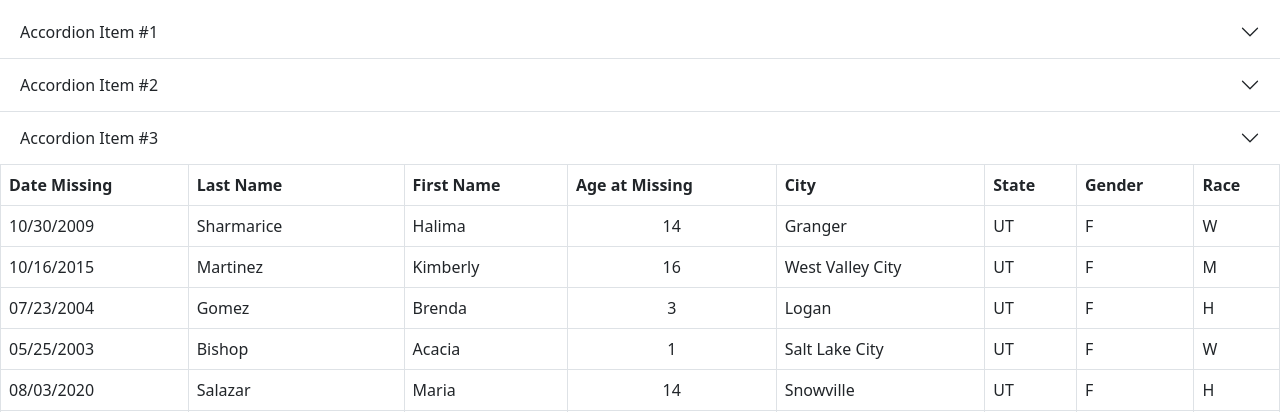
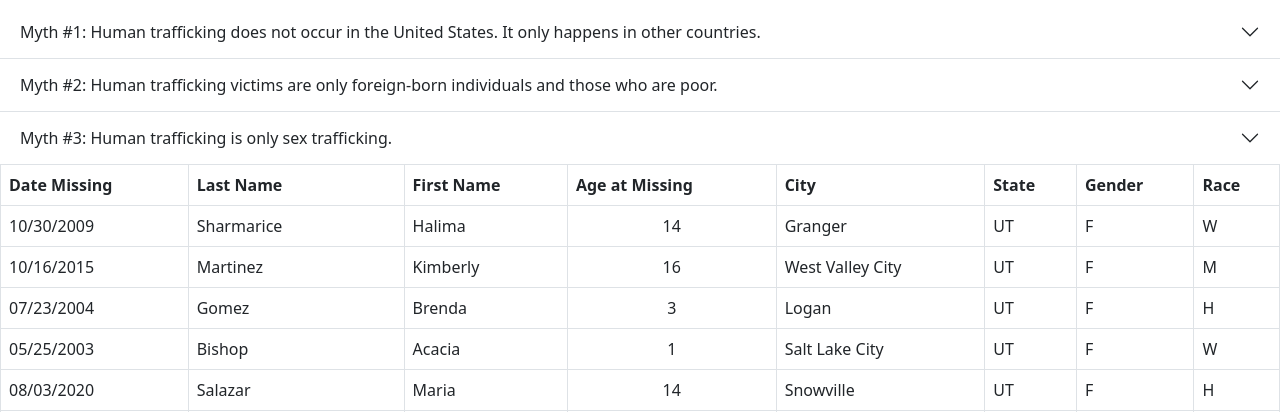
Before and after one commit to reedstew/IS303-Team9, a Django app: page / in a window 1280 px wide. Shown: the part 417-829 px from the top of the page. Run offline with Django 4.2, Linux system fonts and the light colour scheme.

Commit message:
added items to accordion

```diff
--- a/traffickingproject/templates/traffickingapp/index.html
+++ b/traffickingproject/templates/traffickingapp/index.html
@@ -37,31 +37,30 @@
       <div class="accordion-item">
         <h2 class="accordion-header" id="flush-headingOne">
           <button class="accordion-button collapsed" type="button" data-bs-toggle="collapse" data-bs-target="#flush-collapseOne" aria-expanded="false" aria-controls="flush-collapseOne">
-            Accordion Item #1
-          </button>
+            Myth #1: Human trafficking does not occur in the United States. It only happens in other countries.          </button>
         </h2>
         <div id="flush-collapseOne" class="accordion-collapse collapse" aria-labelledby="flush-headingOne" data-bs-parent="#accordionFlushExample">
-          <div class="accordion-body">Placeholder content for this accordion, which is intended to demonstrate the <code>.accordion-flush</code> class. This is the first item's accordion body.</div>
+          <div class="accordion-body">Fact: Human trafficking exists in every country, including the United States. It exists nationwide–in cities, suburbs, and rural towns–and probably in your own community. <code>.accordion-flush</code> class. This is the first item's accordion body.</div>
         </div>
       </div>
       <div class="accordion-item">
         <h2 class="accordion-header" id="flush-headingTwo">
           <button class="accordion-button collapsed" type="button" data-bs-toggle="collapse" data-bs-target="#flush-collapseTwo" aria-expanded="false" aria-controls="flush-collapseTwo">
-            Accordion Item #2
+            Myth #2: Human trafficking victims are only foreign-born individuals and those who are poor.
           </button>
         </h2>
         <div id="flush-collapseTwo" class="accordion-collapse collapse" aria-labelledby="flush-headingTwo" data-bs-parent="#accordionFlushExample">
-          <div class="accordion-body">Placeholder content for this accordion, which is intended to demonstrate the <code>.accordion-flush</code> class. This is the second item's accordion body. Let's imagine this being filled with some actual content.</div>
+          <div class="accordion-body">Fact: Human trafficking victims can be any age, race, gender, or nationality: young children, teenagers, women, men, runaways, United States citizens, and foreign-born individuals.  <code>.accordion-flush</code> class. This is the second item's accordion body. Let's imagine this being filled with some actual content.</div>
         </div>
       </div>
       <div class="accordion-item">
         <h2 class="accordion-header" id="flush-headingThree">
           <button class="accordion-button collapsed" type="button" data-bs-toggle="collapse" data-bs-target="#flush-collapseThree" aria-expanded="false" aria-controls="flush-collapseThree">
-            Accordion Item #3
+            Myth #3: Human trafficking is only sex trafficking.
           </button>
         </h2>
         <div id="flush-collapseThree" class="accordion-collapse collapse" aria-labelledby="flush-headingThree" data-bs-parent="#accordionFlushExample">
-          <div class="accordion-body">Placeholder content for this accordion, which is intended to demonstrate the <code>.accordion-flush</code> class. This is the third item's accordion body. Nothing more exciting happening here in terms of content, but just filling up the space to make it look, at least at first glance, a bit more representative of how this would look in a real-world application.</div>
+          <div class="accordion-body">Fact: You may have heard about sex trafficking, but forced labor is also a significant and prevalent type of human trafficking. Victims are found in legitimate and illegitimate labor industries, including sweatshops, massage parlors, agriculture, restaurants, hotels, and domestic service. Note that sex trafficking and forced labor are both forms of human trafficking, involving the exploitation of a person. <code>.accordion-flush</code> class. This is the third item's accordion body. Nothing more exciting happening here in terms of content, but just filling up the space to make it look, at least at first glance, a bit more representative of how this would look in a real-world application.</div>
         </div>
       </div>
     </div>
```
